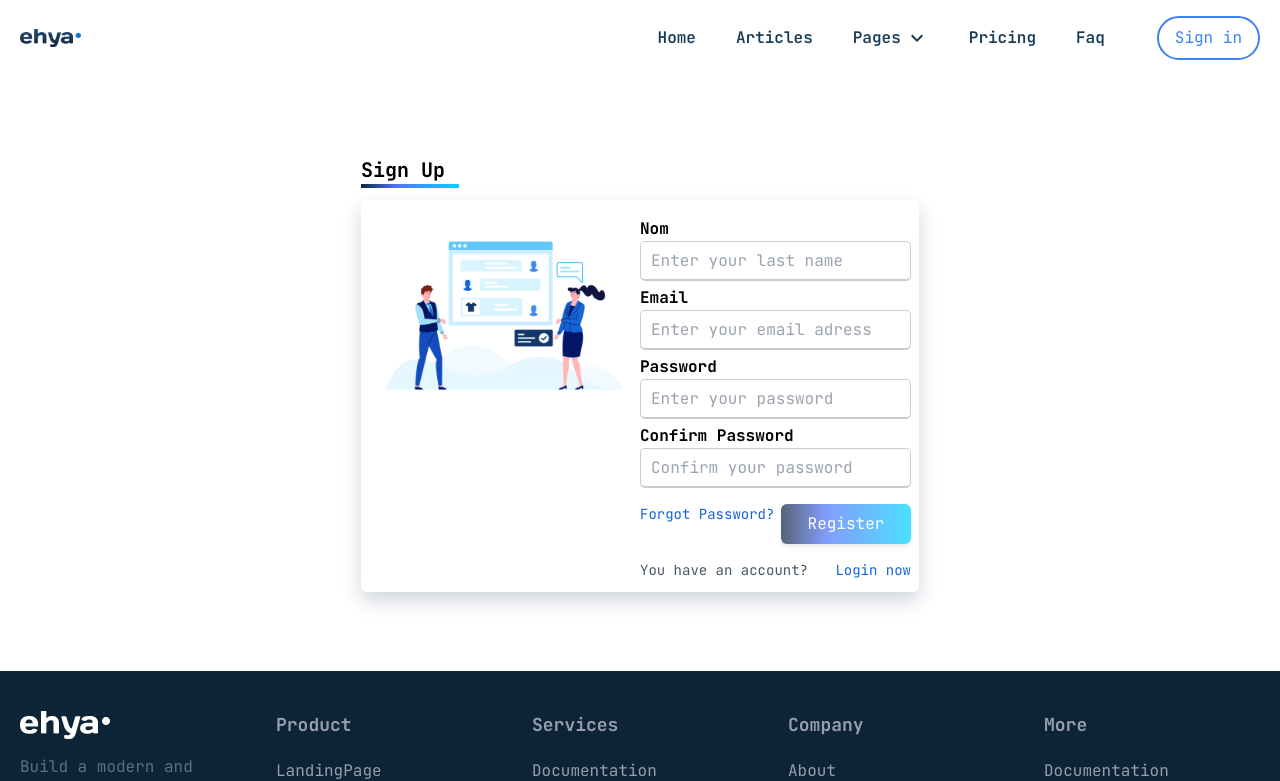
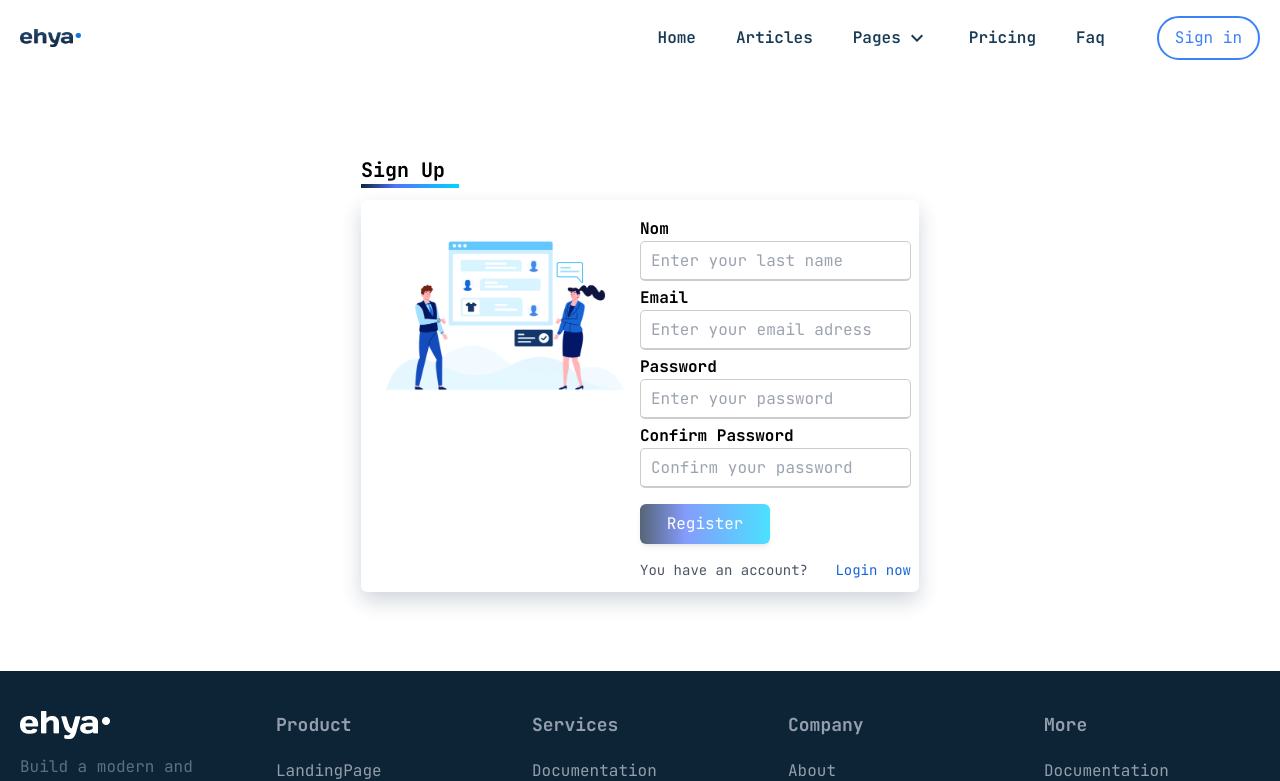
Before and after one commit to MohamedYansane/blog-application, a React (Create React App) app in the folder client/: page /register in a window 1280 px wide. Shown: the top 781 px of the page. Built offline with nearby package versions, Linux system fonts and the light colour scheme.

Commit message:
done with registration

```diff
--- a/client/src/pages/register/RegisterPage.jsx
+++ b/client/src/pages/register/RegisterPage.jsx
@@ -212,12 +212,6 @@ export const RegisterPage = () => {
                   )}
                 </div>
                 <div className="flex justify-between w-full mt-4">
-                  <Link
-                    to="/forget-password"
-                    className="forget-password text-primary text-sm"
-                  >
-                    Forgot Password?
-                  </Link>
                   {/**inside the register btn className i said if the
                    * button is disabled the opacity must be 0.7 and cursor not allowed
                    */}
```
